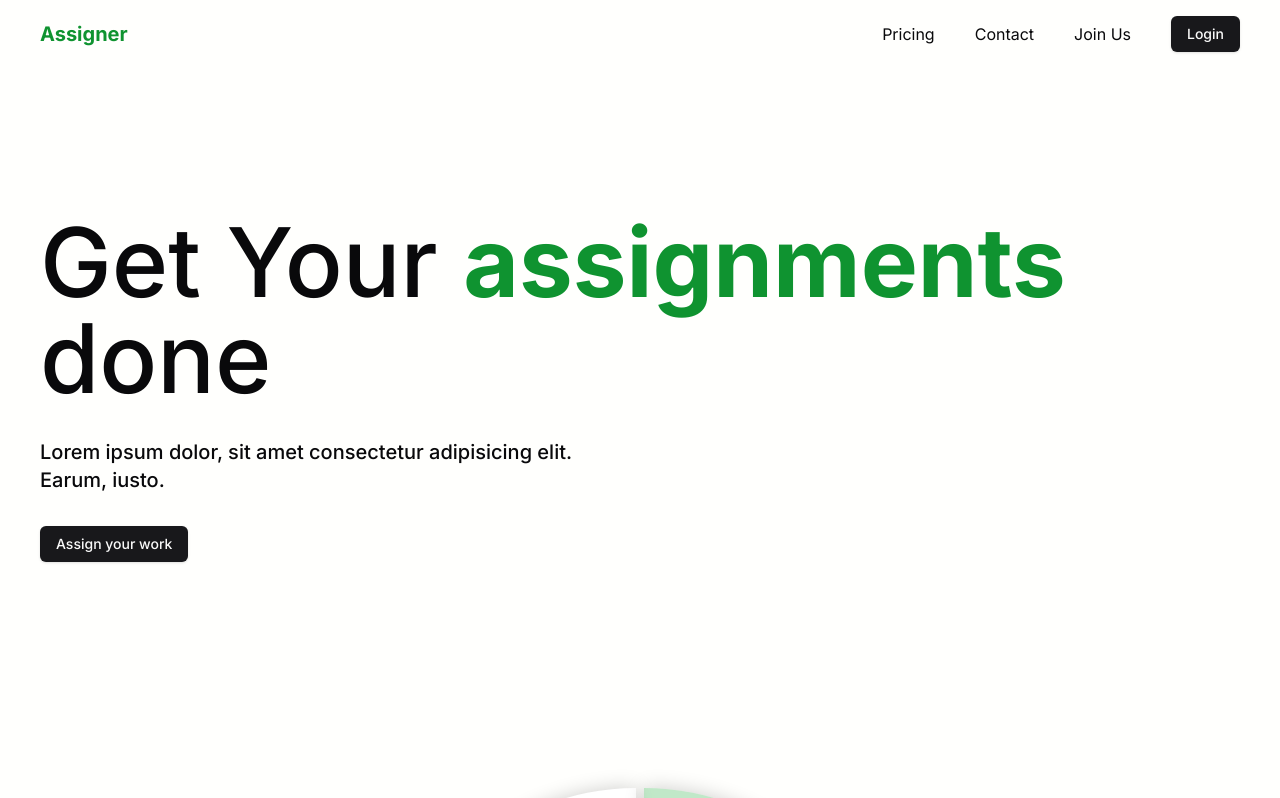
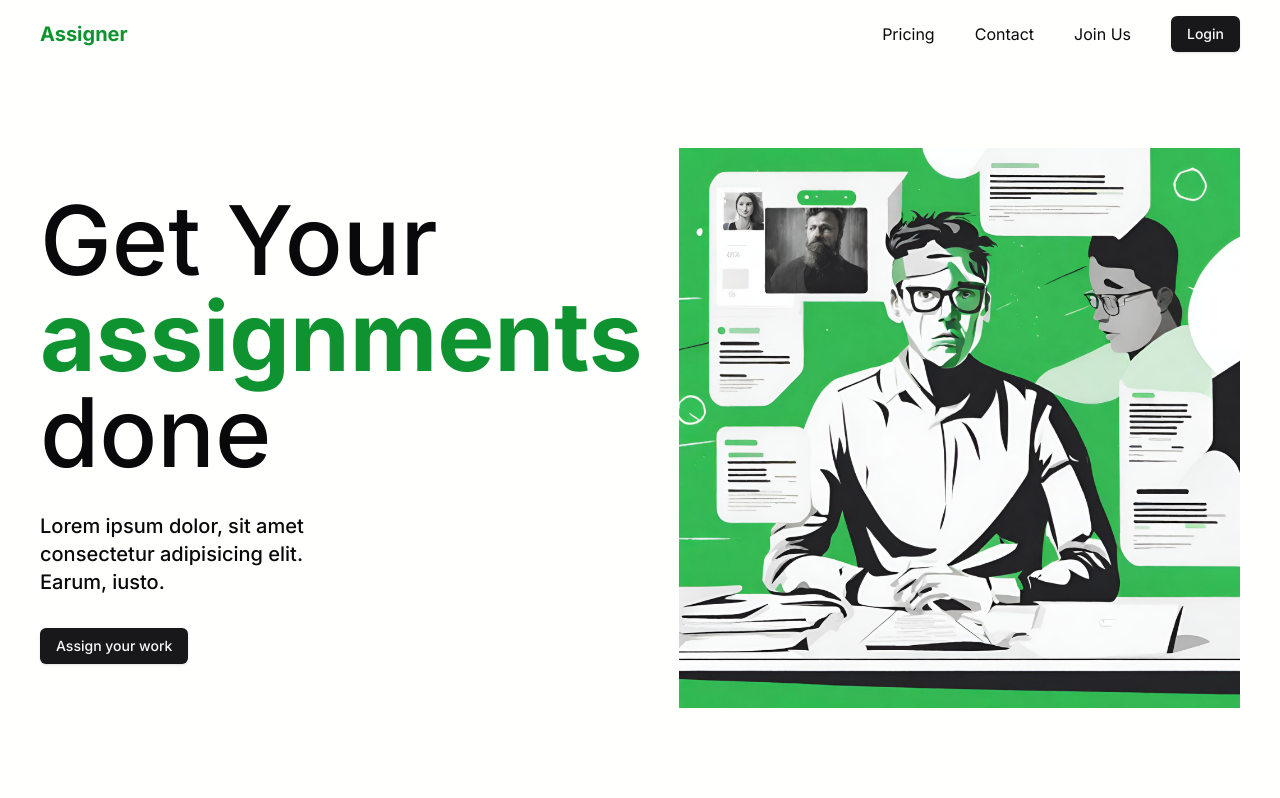
Before and after one commit to SinghYuvraj0506/Assigner-client, a React (Vite) app: page / in a window 1280 px wide. Shown: the top 798 px of the page. Built offline with nearby package versions, Linux system fonts and the light colour scheme; no server answers.

Commit message:
some ui changes

```diff
--- a/src/pages/Main.tsx
+++ b/src/pages/Main.tsx
@@ -19,7 +19,7 @@ const Main: React.FC = () => {
     <div className="w-full h-full bg-[#fffffd]">
       <NavbarMain />
       <div className="w-full px-4 sm:px-10 flex flex-col items-center mb-10">
-        <div className="w-full flex items-center justify-between h-[80vh] font-inter">
+        <div className="w-full flex items-center justify-between h-[90vh] font-inter">
           <section className="flex flex-col sm:items-start items-center text-center sm:text-left justify-center gap-5 sm:gap-8 w-full">
             <h1 className="text-4xl md:text-8xl font-medium">
               Get Your{" "}
@@ -43,7 +43,7 @@ const Main: React.FC = () => {
             </Button>
           </section>
 
-          <img src="public/heroImage.png" alt="" className="h-[30vh] sm:h-[70vh] hidden" />
+          <img src="public/heroImage.png" alt="" className="h-[30vh] sm:h-[70vh] hidden sm:inline" />
         </div>
 
         <div className="py-20">
```
